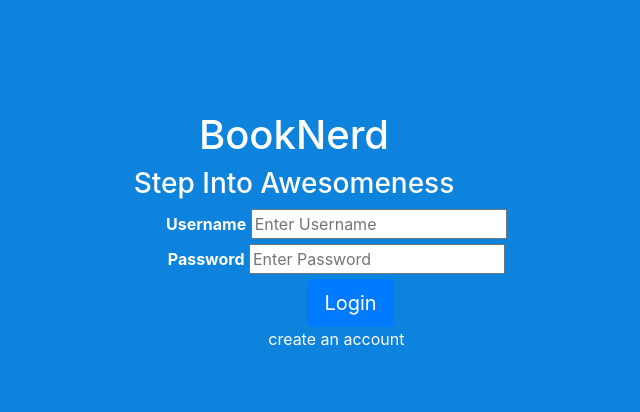
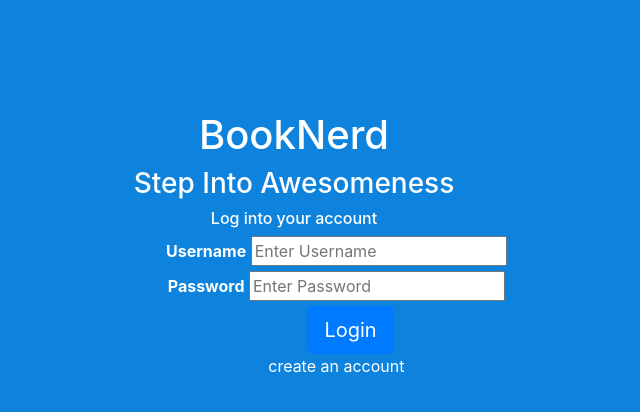
Before and after one commit to ruthersmith/Book-review-public, a Flask app: page / in a window 1280 px wide. Shown: the top 412 px of the page, without its empty margins (346-986 px from the left). Run offline with Flask 2, Linux system fonts and the light colour scheme; some libraries are stand-ins or nearby versions.

Commit message:
added layout and registration page

```diff
--- a/application.py
+++ b/application.py
@@ -41,4 +41,4 @@ def home():
 
 @app.route('/create_account')
 def create_account():
-    return "you will create an account"
+    return  render_template("registration.html")
--- a/templates/login.html
+++ b/templates/login.html
@@ -1,47 +1,23 @@
-<!DOCTYPE html>
-<html lang="en" dir="ltr">
-  <head>
-    <meta charset="utf-8">
-    <link rel="stylesheet" href="https://stackpath.bootstrapcdn.com/bootstrap/4.3.1/css/bootstrap.min.css"
-    integrity="sha384-ggOyR0iXCbMQv3Xipma34MD+dH/1fQ784/j6cY/iJTQUOhcWr7x9JvoRxT2MZw1T" crossorigin="anonymous">
-
-    <title></title>
+{% extends "login_registration_layout.html" %}
+{% block heading %}Log into your account {% endblock%}
 
 
-  </head>
-  <body style="background-color:#0D83DD">
-    <div class="container">
+{% block username_field %}
+  <label class="" for="user_name"><b>Username</b></label>
+  <input type="text" placeholder="Enter Username" name="user_name" required>
+{% endblock%}
 
-      <div class="text-white" style="margin-top:10%">
-          <h1 style="text-align:center">BookNerd</h1>
-          <h3 style="text-align:center">Step Into Awesomeness</h3>
-      </div>
-      <div class="row text-white" style="text-align:center;">
+{% block password_field %}
+  <label class="" for="password"><b>Password</b></label>
+  <input type="password" placeholder="Enter Password" name="password" required>
+{% endblock%}
 
-          <form style="position:absolute;left:40%"  action="{{url_for('home')}}" method="post">
+{% block button_field %}
+  <button class="btn btn-primary btn-lg offset-1" type="submit">Login</button>
+{% endblock%}
 
-            <div>
-              <label class="" for="user_name"><b>Username</b></label>
-              <input type="text" placeholder="Enter Username" name="user_name" required>
-            </div>
-
-            <div>
-              <label class="" for="password"><b>Password</b></label>
-              <input type="password" placeholder="Enter Password" name="password" required>
-            </div>
-
-            <div class="">
-              <button class="btn btn-primary btn-lg offset-1" type="submit">Login</button>
-            </div>
-
-            <div><a class="text-white" href="{{url_for('create_account')}}">create an account</a></div>
-          </form>
-
-
-      </div>
-
-
-    </div>
-
-  </body>
-</html>
+{% block additional_field %}
+  <div>
+    <a class="text-white" href="{{url_for('create_account')}}">create an account</a>
+  </div>
+{% endblock%}
--- /dev/null
+++ b/templates/login_registration_layout.html
@@ -0,0 +1,54 @@
+<!DOCTYPE html>
+<html lang="en" dir="ltr">
+  <head>
+    <meta charset="utf-8">
+    <link rel="stylesheet" href="https://stackpath.bootstrapcdn.com/bootstrap/4.3.1/css/bootstrap.min.css"
+    integrity="sha384-ggOyR0iXCbMQv3Xipma34MD+dH/1fQ784/j6cY/iJTQUOhcWr7x9JvoRxT2MZw1T" crossorigin="anonymous">
+
+    <title>Book Nerd</title>
+
+    <style media="screen">
+      .background_color{
+        background-color:#0D83DD
+      }
+    </style>
+  </head>
+
+  <body class="background_color">
+    <div class="container">
+        <div class="text-white" style="margin-top:10%">
+          <div class="text-white" style="margin-top:10%">
+              <h1 style="text-align:center">BookNerd</h1>
+              <h3 style="text-align:center">Step Into Awesomeness</h3>
+              <h6 style="text-align:center">{% block heading %}{% endblock%}</h6>
+          </div>
+        </div>
+
+        <div class="row text-white" style="text-align:center;">
+          <form style="position:absolute;left:40%"  action="{{url_for('home')}}" method="post">
+
+            <div>
+              {% block username_field %}{% endblock%}
+            </div>
+
+
+
+            <div>
+                {% block password_field %}{% endblock%}
+            </div>
+
+            <div class="">
+                {% block button_field %}{% endblock%}
+            </div>
+
+            {% block additional_field %}{% endblock%}
+
+
+          </form>
+
+        </div>
+
+    </div>
+
+  </body>
+</html>
```
Also changed, not shown: templates/registration.html (added, +23 -0 lines).
